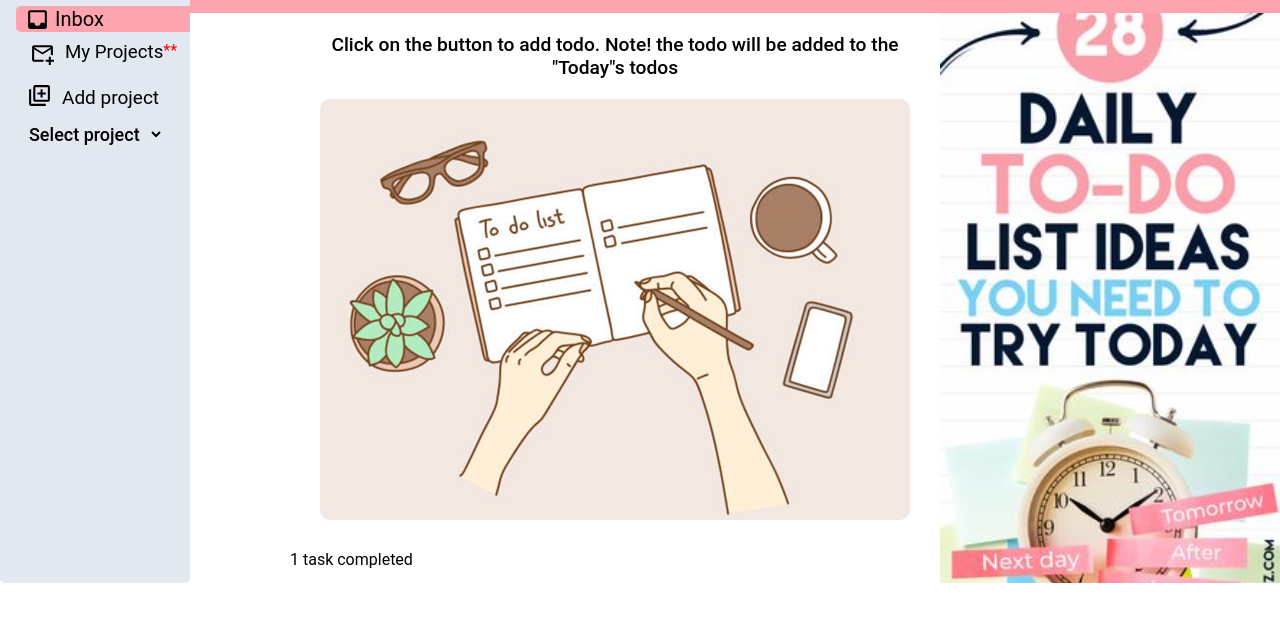
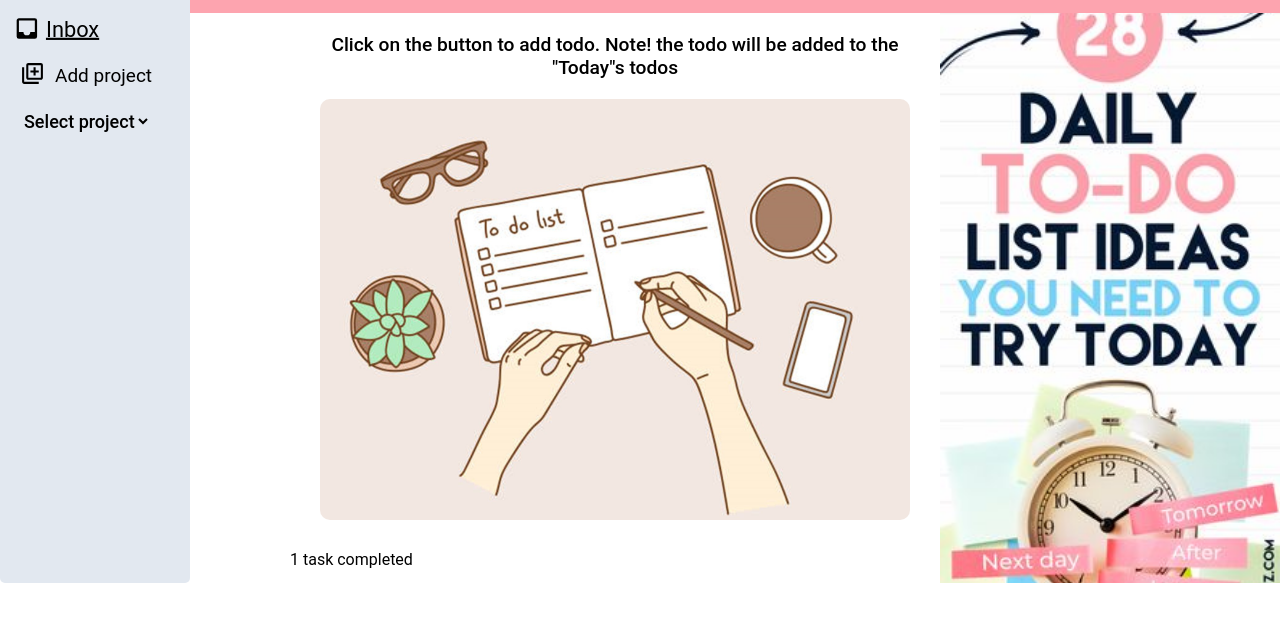
Before and after one commit to Bright-Anyawe/TOP-To-Do-List, a website built with webpack: page src/index.html in a window 1280 px wide. In both pictures the pointer is over the item "Inbox". Shown: the part 57-678 px from the top of the page. Built offline with nearby package versions, Linux system fonts and the light colour scheme.

Commit message:
Refactor: improve side bar layout on desktop

```diff
--- a/src/index.html
+++ b/src/index.html
@@ -34,15 +34,15 @@
                 <p class="inbox">Inbox</p>
             </li>
 
-            <div id="projects">
-                <li class="project_text">
+            <!-- <div id="projects"> -->
+                <!-- <li class="project_text">
                     <svg xmlns="http://www.w3.org/2000/svg" viewBox="0 0 24 24">
                         <title>email-plus-outline</title>
                         <path
                             d="M13 19C13 18.66 13.04 18.33 13.09 18H4V8L12 13L20 8V13.09C20.72 13.21 21.39 13.46 22 13.81V6C22 4.9 21.1 4 20 4H4C2.9 4 2 4.9 2 6V18C2 19.1 2.9 20 4 20H13.09C13.04 19.67 13 19.34 13 19M20 6L12 11L4 6H20M20 15V18H23V20H20V23H18V20H15V18H18V15H20Z" />
                     </svg>
                     <h3>My Projects </h3> <span class="excluded">**</span>
-                </li>
+                </li> -->
 
                 <li class="addProjectsContainer">
                     <p class="addProject-svgContainer"><svg xmlns="http://www.w3.org/2000/svg" viewBox="0 0 24 24">
@@ -53,7 +53,7 @@
                     </p>
                     <p id="addNewProjectEl">Add project </p>
                 </li>
-            </div>
+            <!-- </div> -->
 
             <li class="project-select">
 
@@ -61,6 +61,7 @@
                     <option value="">Select a project</option>
                 </select>
             </li>
+
             </ul>
         </aside>
 
--- a/src/styles.css
+++ b/src/styles.css
@@ -1056,7 +1056,9 @@ button.deleteTask {
 }
 
 button.deleteTask:hover {
-  transform: scale(1.1);
+  transform: scale(1.05);
+  background-color: #4b0707;
+
 }
 
 button.deleteTask:active {
@@ -1127,6 +1129,12 @@ button.deleteTask:active {
   color: white;
 }
 
+.taskPriority:hover {
+  transform: scale(1.05);
+  background-color: #9c1515;
+}
+
+
 .innerTaskHandler {
   display: flex;
   flex-direction: column;
@@ -1136,19 +1144,19 @@ button.deleteTask:active {
   margin: 0px 15px 0 40px;
 }
 
+ aside ul li {
+  list-style: none;
+  display: inline-block;
+  width: 100%;
+  padding: 10px 20px;
+}
+
 .inbox-container {
   display: flex;
   align-items: center;
   gap: 5px;
-  margin: 0px 0 0 16px;
-  height: 26px;
-  padding: 9px;
-  border-radius: 5px 0px 0px 5px;
-}
-
-.inbox-container:hover {
-  background-color: var(--hover-color);
-}
+}
+
 
 .inbox {
   font-size: 20px;
@@ -1327,17 +1335,18 @@ input#datePicker {
 .addProjectsContainer {
   display: flex;
 
-  margin: 0 0 0 20px;
-  padding: 7px;
+  /* margin: 0 0 0 20px; */
+  /* padding: 7px; */
   align-items: center;
   gap: 10px;
-  height: 25px;
-  border-radius: 5px 0px 0px 5px;
-}
-
-.addProjectsContainer:hover {
-  background-color: var(--hover-color);
-}
+}
+
+.inbox-container:hover, .addProjectsContainer:hover, .project_text:hover, #project-dropdown:hover {
+  cursor: pointer;
+  -webkit-transform: scale(1.09);
+  text-decoration: underline;
+}
+
 
 .addProjectsContainer svg {
   width: 25px;
@@ -1358,24 +1367,15 @@ input#datePicker {
   border-radius: 5px 0px 0px 5px;
 }
 
-.project_text:hover {
-  background-color: var(--hover-color);
-}
 
 #project-dropdown {
   border: 0;
   background-color: inherit;
-  margin: 5px 0 0 17px;
   font-size: 18px;
   font-weight: 550;
-  padding: 8px;
-  border-radius: 5px 0px 0px 5px;
   max-width: 160px;
 }
 
-#project-dropdown:hover {
-  background-color: var(--hover-color);
-}
 
 #project-dropdown:focus {
   border: none;
```
Also changed, not shown: dist/index.html, dist/main.js.
